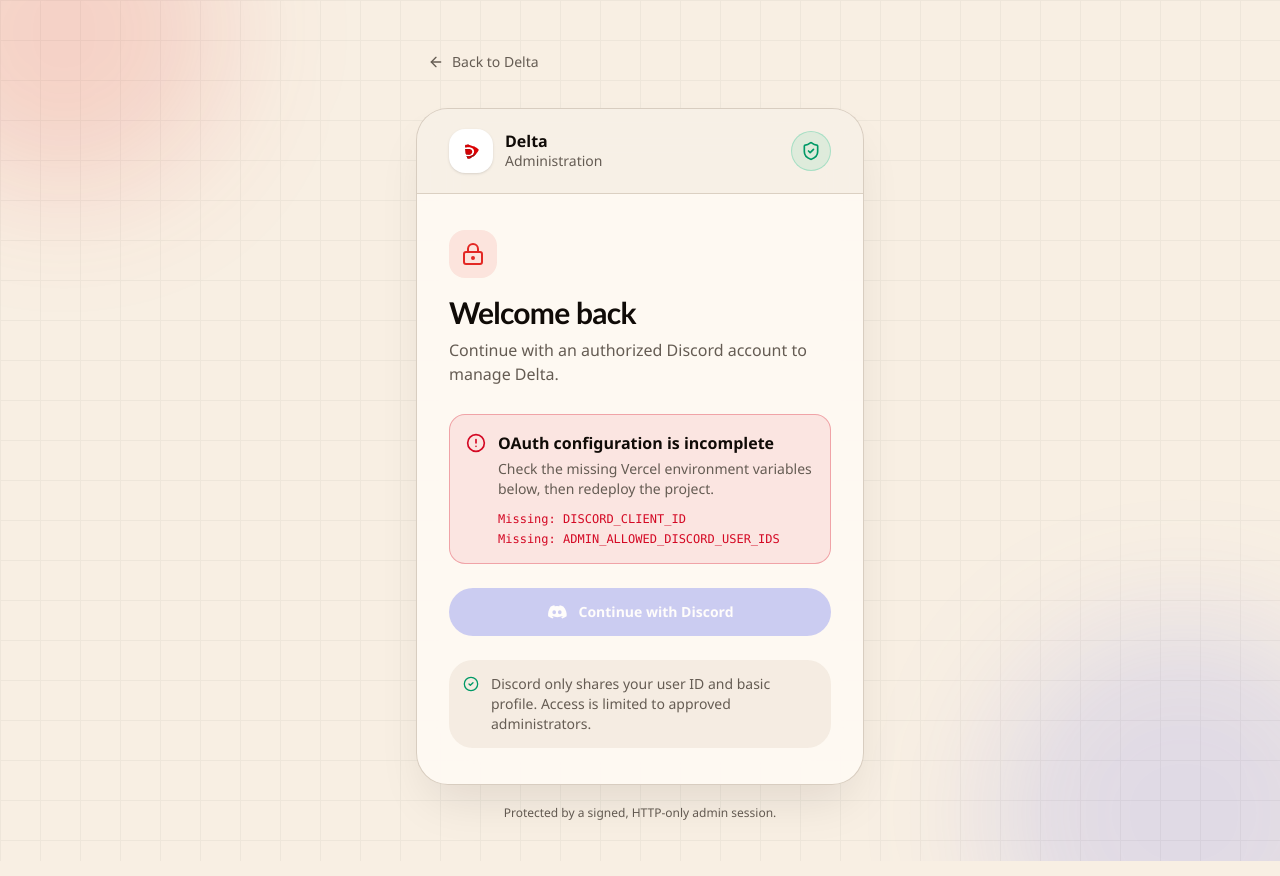
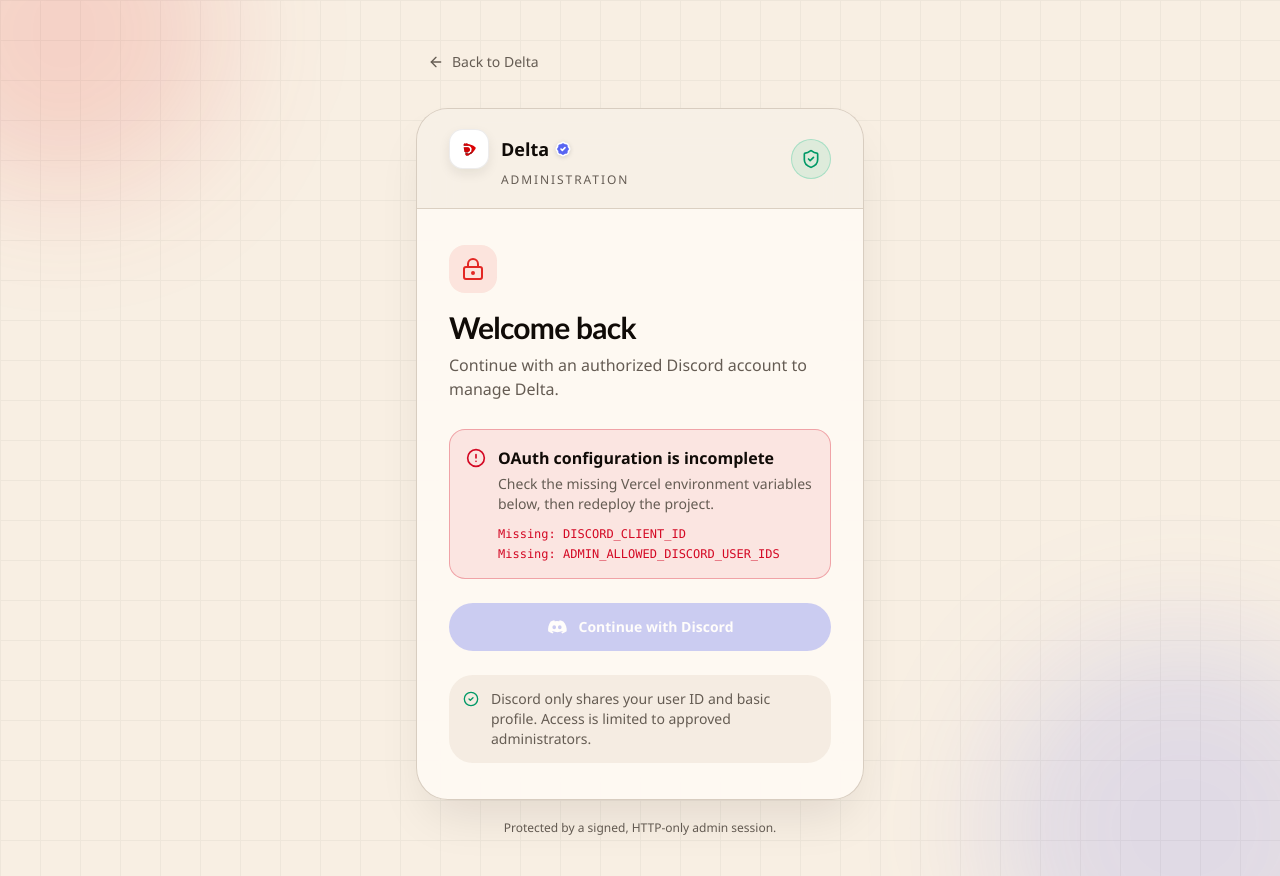
Before and after one commit to sanju0x/Deltawebnew, a Next.js app: page /admin/login in a window 1280 px wide. Built offline with nearby package versions, Linux system fonts and the light colour scheme; no server answers.

Commit message:
fixed tick ui

```diff
--- a/app/admin/login/page.tsx
+++ b/app/admin/login/page.tsx
@@ -1,7 +1,7 @@
 import type { Metadata } from "next";
-import Image from "next/image";
 import Link from "next/link";
 import { AlertCircle, ArrowLeft, CheckCircle2, LockKeyhole, ShieldCheck } from "lucide-react";
+import { BrandLogo } from "@/components/brand-logo";
 import { getDiscordAuthConfiguration } from "@/lib/admin-auth";
 
 export const metadata: Metadata = {
@@ -68,12 +68,11 @@
           <div className="border-b border-border/70 bg-secondary/35 px-6 py-5 sm:px-8">
             <div className="flex items-center justify-between gap-4">
               <div className="flex items-center gap-3">
-                <span className="grid size-11 place-items-center rounded-2xl bg-white shadow-sm">
-                  <Image src="/icon.svg" alt="" width={34} height={34} priority />
-                </span>
                 <div>
-                  <p className="font-semibold leading-tight">Delta</p>
-                  <p className="text-sm text-muted-foreground">Administration</p>
+                  <BrandLogo compact />
+                  <p className="mt-0.5 pl-[3.25rem] text-xs font-medium uppercase tracking-[0.16em] text-muted-foreground">
+                    Administration
+                  </p>
                 </div>
               </div>
               <span className="grid size-10 place-items-center rounded-full border border-emerald-500/25 bg-emerald-500/10 text-emerald-600 dark:text-emerald-400" title="Protected admin area">
--- a/components/admin/dashboard.tsx
+++ b/components/admin/dashboard.tsx
@@ -40,6 +40,7 @@
   Crown,
 } from "lucide-react";
 import Link from "next/link";
+import { BrandLogo } from "@/components/brand-logo";
 import { NewsManager } from "./news-manager";
 import { StatusManager } from "./status-manager";
 import { UpdatesManager } from "./updates-manager";
@@ -142,11 +143,11 @@
       <header className="sticky top-0 z-50 border-b border-border bg-card/80 backdrop-blur-xl">
         <div className="container mx-auto px-4 py-4 flex items-center justify-between">
           <div className="flex items-center gap-4">
-            <Link href="/" className="flex items-center gap-2">
-              <div className="flex h-10 w-10 items-center justify-center overflow-hidden rounded-xl bg-white p-1.5">
-                <img src="/icon.svg" alt="Delta" className="h-full w-full object-contain" />
-              </div>
-              <span className="text-xl font-bold">Delta Admin</span>
+            <Link href="/" className="flex items-center gap-3 rounded-xl focus-visible:outline-none focus-visible:ring-2 focus-visible:ring-ring focus-visible:ring-offset-2 focus-visible:ring-offset-background">
+              <BrandLogo compact />
+              <span className="hidden border-l border-border pl-3 text-sm font-medium text-muted-foreground sm:inline">
+                Admin
+              </span>
             </Link>
           </div>
 
--- a/components/brand-logo.tsx
+++ b/components/brand-logo.tsx
@@ -23,8 +23,8 @@
           Delta
         </span>
         <BadgeCheck
-          className={compact ? "size-4 text-[#5865f2]" : "size-5 text-[#5865f2]"}
-          fill="currentColor"
+          className={compact ? "size-4 shrink-0 text-white drop-shadow-sm" : "size-5 shrink-0 text-white drop-shadow-sm"}
+          fill="#5865f2"
           strokeWidth={2.4}
           aria-label="Verified on Discord"
         />
```
